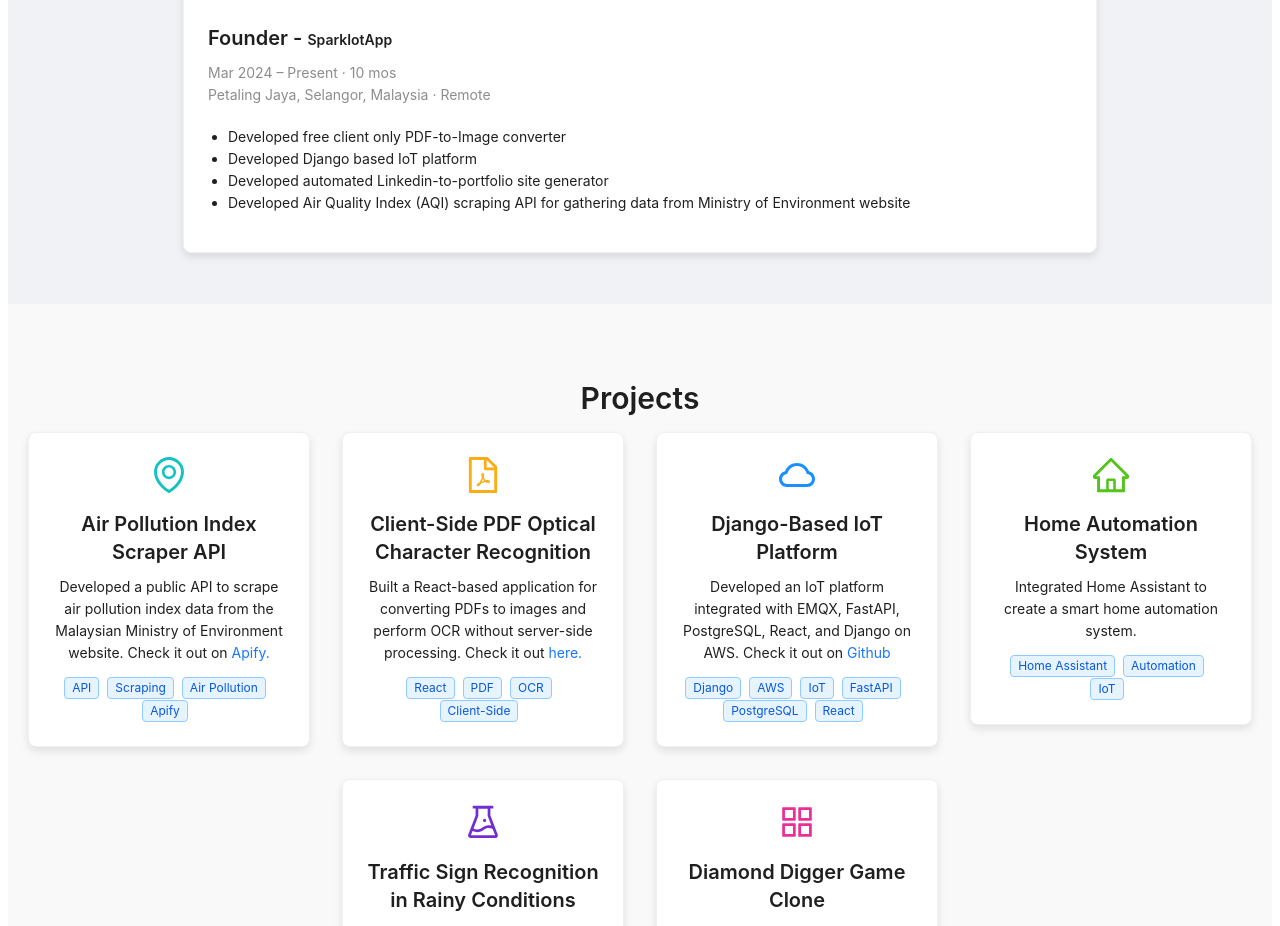
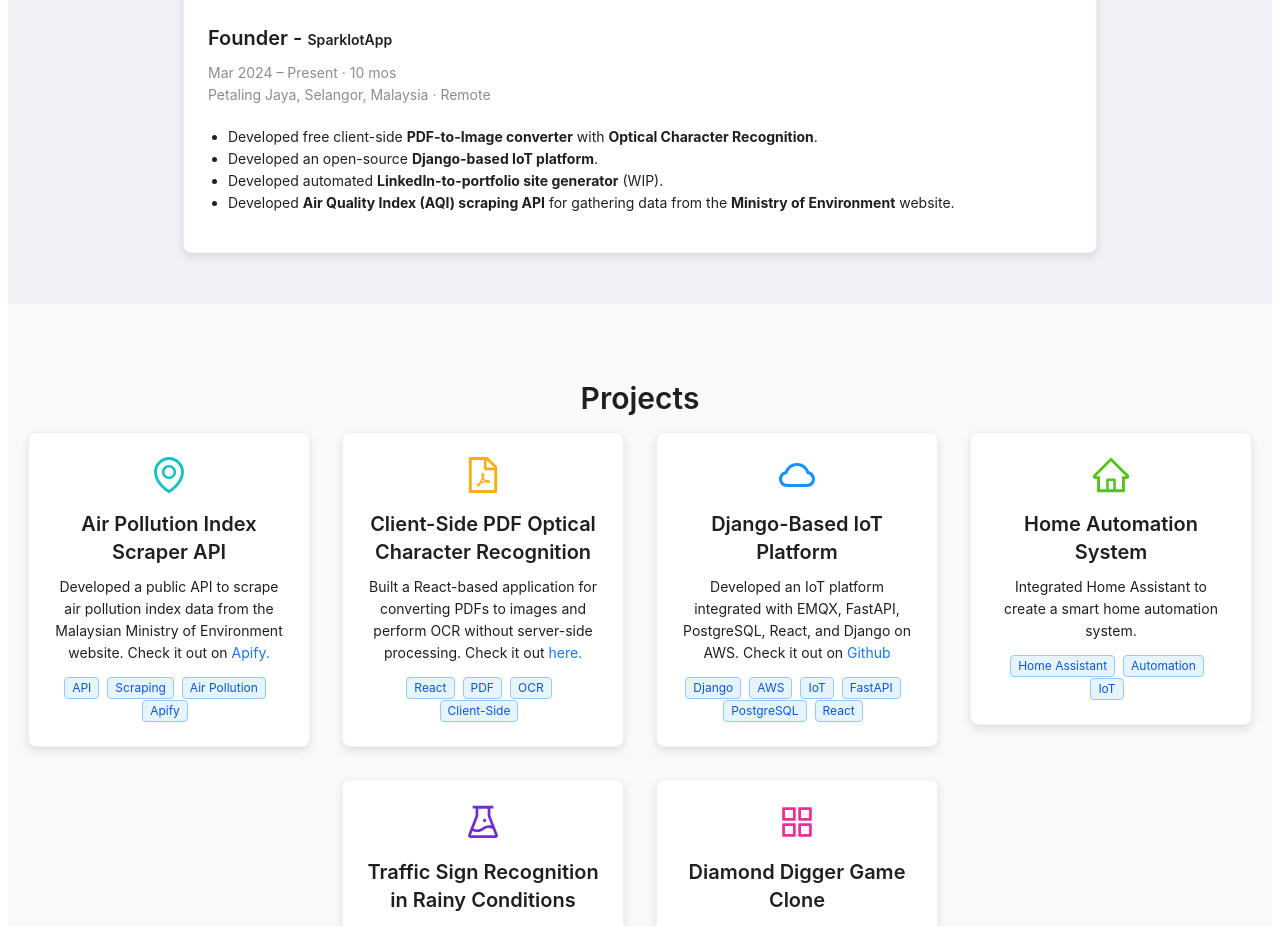
Before and after one commit to jackhax1/sparkiotapp-blog, a React (Vite) app: page / in a window 1280 px wide. Shown: the part 2160-3086 px from the top of the page. Built offline with nearby package versions, Linux system fonts and the light colour scheme.

Commit message:
Remove lazy load for pdf, vercel routing

```diff
--- a/src/components/Experience.tsx
+++ b/src/components/Experience.tsx
@@ -6,7 +6,7 @@
 
 const Experience = () => {
   return (
-      <Content className="content-section" style={{ backgroundColor: "#f0f2f5"}} id="experience">
+    <Content className="content-section" style={{ backgroundColor: "#f0f2f5" }} id="experience">
       <Title level={2} className="content-title">
         Experience
       </Title>
@@ -63,16 +63,16 @@
             </Text>
             <ul style={{ marginTop: "20px", paddingLeft: "20px" }}>
               <li>
-                  Developed free client only PDF-to-Image converter
+                Developed free client-side <strong>PDF-to-Image converter</strong> with <strong>Optical Character Recognition</strong>.
               </li>
               <li>
-                  Developed Django based IoT platform
+                Developed an open-source <strong>Django-based IoT platform</strong>.
               </li>
               <li>
-                  Developed automated Linkedin-to-portfolio site generator
+                Developed automated <strong>LinkedIn-to-portfolio site generator</strong> (WIP).
               </li>
               <li>
-                  Developed Air Quality Index (AQI) scraping API for gathering data from Ministry of Environment website
+                Developed <strong>Air Quality Index (AQI) scraping API</strong> for gathering data from the <strong>Ministry of Environment</strong> website.
               </li>
             </ul>
           </Card>
--- a/src/pages/PDFProject.tsx
+++ b/src/pages/PDFProject.tsx
@@ -1,13 +1,16 @@
 import { useNavigate } from "react-router-dom";
-import { useState, lazy, useEffect } from "react";
+import { useState, useEffect } from "react";
 
 import { Row, Col, Button, Layout, Card } from "antd";
 const { Content, Footer, Header } = Layout;
 
 import { RcFile } from "antd/es/upload/interface.js";
 
-const FileInput = lazy(() => import("../components/pdfproject/file-input"));
-const FileConverter = lazy(() => import("../components/pdfproject/file-converter"));
+import FileInput from "../components/pdfproject/file-input";
+import FileConverter from "../components/pdfproject/file-converter";
+
+// const FileInput = lazy(() => import("../components/pdfproject/file-input"));
+// const FileConverter = lazy(() => import("../components/pdfproject/file-converter"));
 
 
 
```
Also changed, not shown: vercel.json (added). Lines whose indentation alone changed are shown as unchanged.
